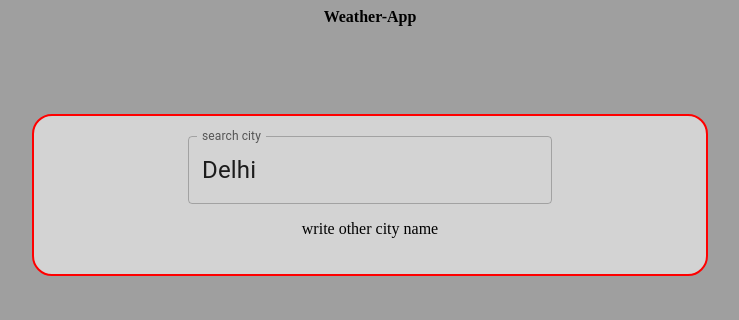
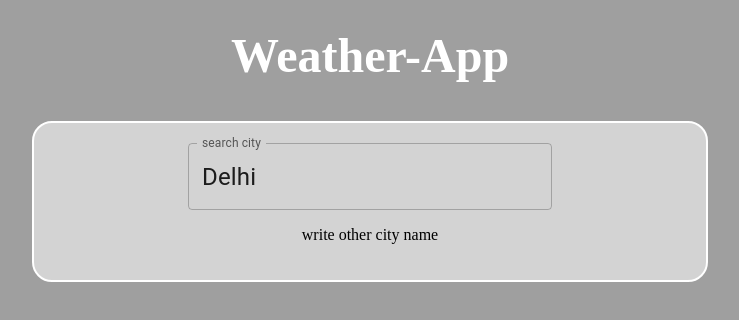
Before and after one commit to webdev-ashishk/weather-app, a React (Vite) app: page / in a window 1280 px wide. Shown: the top 320 px of the page, without its empty margins (270-1009 px from the left). Built offline with nearby package versions, Linux system fonts and the light colour scheme; no server answers.

Commit message:
increase header size

```diff
--- a/src/App.css
+++ b/src/App.css
@@ -2,12 +2,12 @@ body {
   background-color: rgb(159, 159, 159);
 }
 .box {
-  border: 2px solid red;
+  border: 2px solid white;
   border-radius: 20px;
   box-shadow: 10px;
   width: 50%;
   text-align: center;
-  margin-top: 7%;
+  margin-top: 3%;
   padding: 20px;
   overflow: auto;
   background-color: lightgray;
@@ -33,7 +33,10 @@ body {
 }
 .header {
   text-align: center;
-  color: black;
+  color: white;
+  font-weight: 900;
+  font-size: 3rem;
+  padding-top: 20px;
 }
 #outlined-basic {
   font-size: x-large;
```
